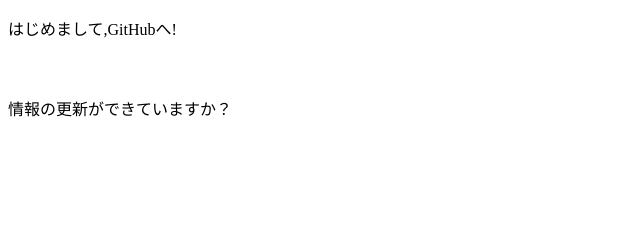
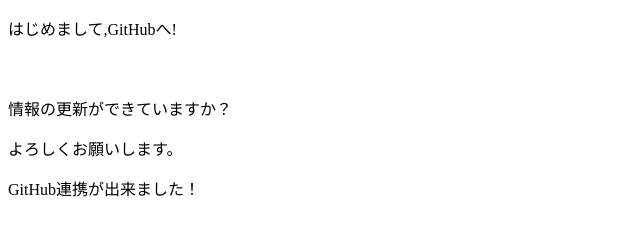
Before and after one commit to c3230476/www, a plain HTML site: page index.html in a window 1280 px wide. Shown: the whole page, without its empty margins (0-640 px from the left). Drawn offline with Linux system fonts and the light colour scheme.

Commit message:
Update index.html

```diff
--- a/index.html
+++ b/index.html
@@ -9,5 +9,7 @@
 <body>
     <p>はじめまして,GitHubへ!</p>
  　 <p>情報の更新ができていますか？</p>
+    <p>よろしくお願いします。</p>
+    <p>GitHub連携が出来ました！</p>
 </body>
 </html>
```
